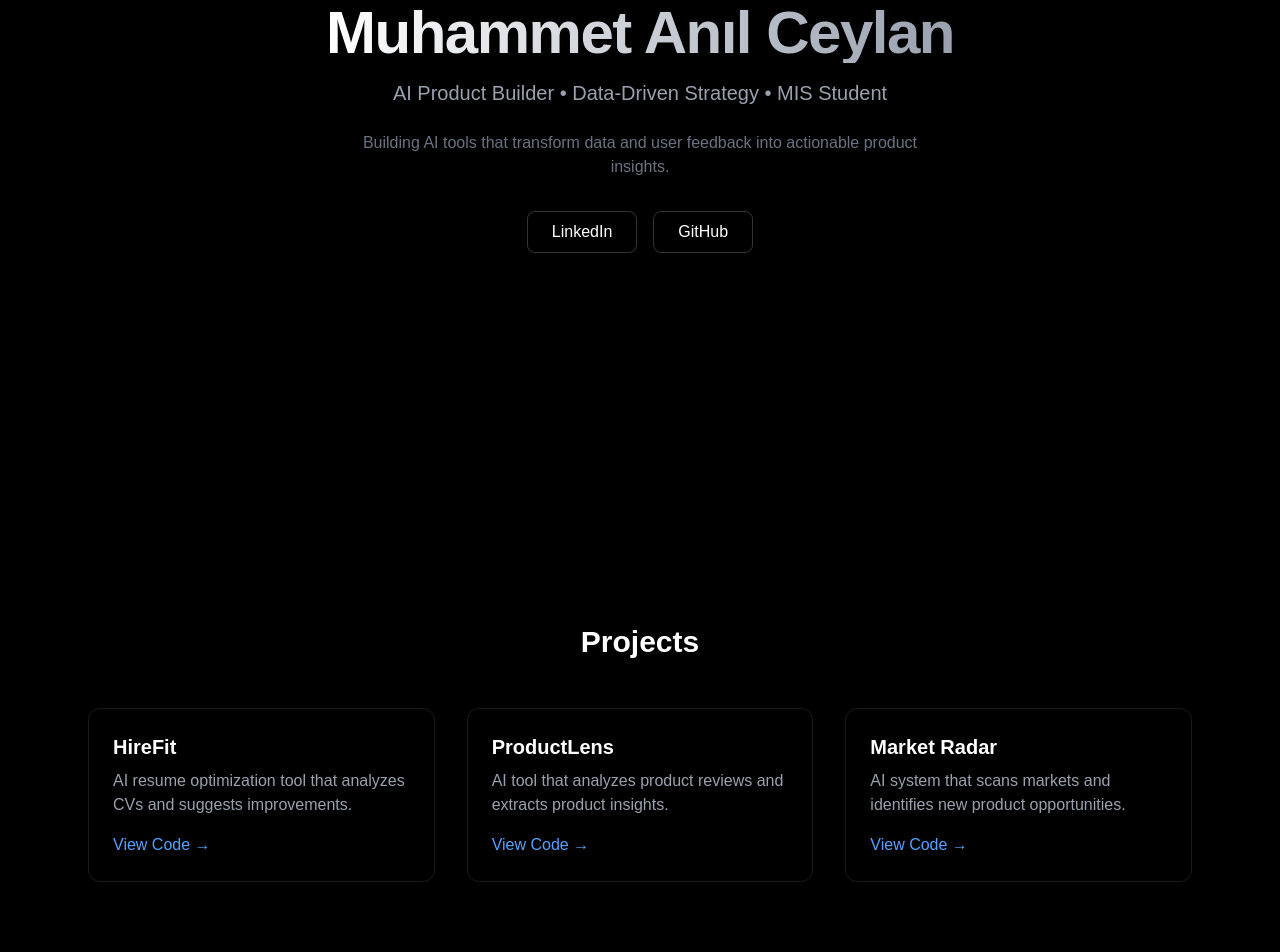
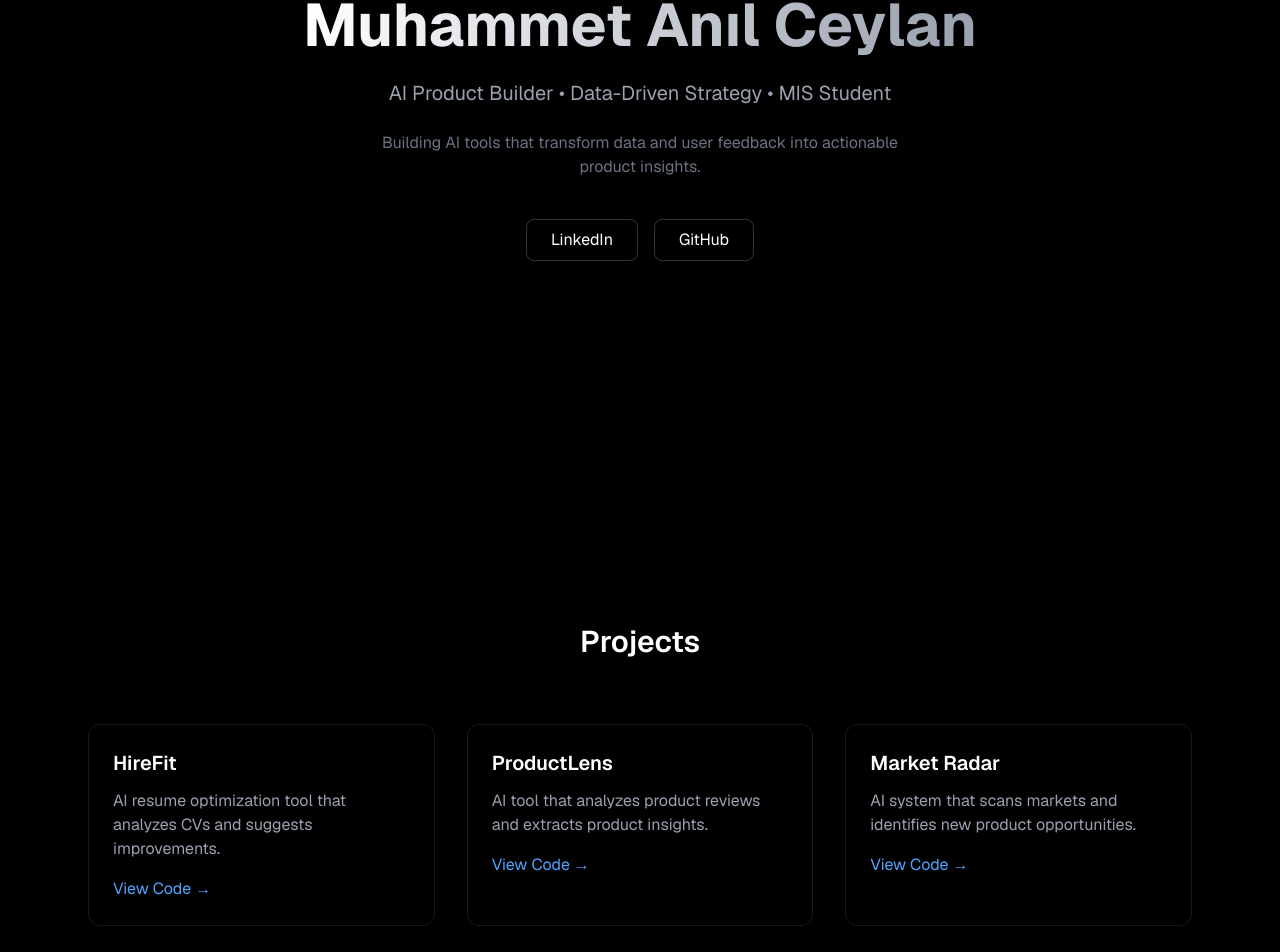
Before and after one commit to anil-ceylan/anil-portfolio, a Next.js app: page / in a window 1280 px wide. Shown: the part 272-1224 px from the top of the page. Built offline with nearby package versions, Linux system fonts and the light colour scheme.

Commit message:
portfolio final polish

```diff
--- a/app/page.tsx
+++ b/app/page.tsx
@@ -1,10 +1,10 @@
 export default function Home() {
   return (
-    <main className="bg-black text-white min-h-screen">
+    <main className="bg-black text-white min-h-screen font-sans">
 
       {/* NAVBAR */}
 
-      <nav className="fixed w-full top-0 z-50 border-b border-white/10 bg-black/70 backdrop-blur">
+      <nav className="fixed w-full top-0 z-50 border-b border-white/10 bg-black/80 backdrop-blur">
         <div className="max-w-6xl mx-auto flex justify-between items-center px-6 py-4">
 
           <h1 className="font-semibold text-lg">
@@ -36,7 +36,7 @@ export default function Home() {
 
       <section className="h-screen flex flex-col justify-center items-center text-center px-6">
 
-        <h1 className="text-6xl font-bold tracking-tight mb-4 bg-gradient-to-r from-white to-gray-400 text-transparent bg-clip-text">
+        <h1 className="text-6xl font-bold mb-6 bg-gradient-to-r from-white to-gray-400 text-transparent bg-clip-text">
           Muhammet Anıl Ceylan
         </h1>
 
@@ -44,8 +44,9 @@ export default function Home() {
           AI Product Builder • Data-Driven Strategy • MIS Student
         </p>
 
-        <p className="text-gray-500 max-w-xl mb-8">
-          Building AI tools that transform data and user feedback into actionable product insights.
+        <p className="text-gray-500 max-w-xl mb-10">
+          Building AI tools that transform data and user feedback into
+          actionable product insights.
         </p>
 
 
@@ -78,18 +79,16 @@ export default function Home() {
 
       <section id="projects" className="max-w-6xl mx-auto px-6 py-24">
 
-        <h2 className="text-3xl font-semibold text-center mb-12">
+        <h2 className="text-3xl font-semibold text-center mb-16">
           Projects
         </h2>
 
         <div className="grid md:grid-cols-3 gap-8">
 
 
-          {/* PROJECT 1 */}
+          <div className="border border-white/10 p-6 rounded-xl hover:border-white/30 hover:scale-[1.03] hover:shadow-xl transition">
 
-          <div className="border border-white/10 p-6 rounded-xl hover:border-white/30 hover:scale-[1.03] hover:shadow-xl transition duration-300">
-
-            <h3 className="text-xl font-semibold mb-2">
+            <h3 className="text-xl font-semibold mb-3">
               HireFit
             </h3>
 
@@ -109,11 +108,9 @@ export default function Home() {
 
 
 
-          {/* PROJECT 2 */}
+          <div className="border border-white/10 p-6 rounded-xl hover:border-white/30 hover:scale-[1.03] hover:shadow-xl transition">
 
-          <div className="border border-white/10 p-6 rounded-xl hover:border-white/30 hover:scale-[1.03] hover:shadow-xl transition duration-300">
-
-            <h3 className="text-xl font-semibold mb-2">
+            <h3 className="text-xl font-semibold mb-3">
               ProductLens
             </h3>
 
@@ -133,11 +130,9 @@ export default function Home() {
 
 
 
-          {/* PROJECT 3 */}
+          <div className="border border-white/10 p-6 rounded-xl hover:border-white/30 hover:scale-[1.03] hover:shadow-xl transition">
 
-          <div className="border border-white/10 p-6 rounded-xl hover:border-white/30 hover:scale-[1.03] hover:shadow-xl transition duration-300">
-
-            <h3 className="text-xl font-semibold mb-2">
+            <h3 className="text-xl font-semibold mb-3">
               Market Radar
             </h3>
 
@@ -163,12 +158,14 @@ export default function Home() {
 
       {/* TECH STACK */}
 
-      <section id="tech" className="text-center py-20 border-t border-white/10">
+      <section
+        id="tech"
+        className="text-center py-20 border-t border-white/10"
+      >
 
         <h2 className="text-3xl font-semibold mb-10">
           Tech Stack
         </h2>
-
 
         <div className="flex flex-wrap justify-center gap-4">
 
@@ -198,7 +195,10 @@ export default function Home() {
 
       {/* ABOUT */}
 
-      <section id="about" className="text-center max-w-2xl mx-auto py-24 px-6">
+      <section
+        id="about"
+        className="text-center max-w-2xl mx-auto py-24 px-6"
+      >
 
         <h2 className="text-3xl font-semibold mb-6">
           About
@@ -226,7 +226,6 @@ export default function Home() {
           Feel free to reach out for collaborations or opportunities.
         </p>
 
-
         <a
           href="mailto:youremail@gmail.com"
           className="px-6 py-3 border border-white/20 rounded-lg hover:bg-white hover:text-black transition shadow-lg"
@@ -241,11 +240,8 @@ export default function Home() {
       {/* FOOTER */}
 
       <footer className="text-center text-gray-500 text-sm pb-8">
-
         © 2026 Muhammet Anıl Ceylan • Built with Next.js
-
       </footer>
-
 
     </main>
   );
```
